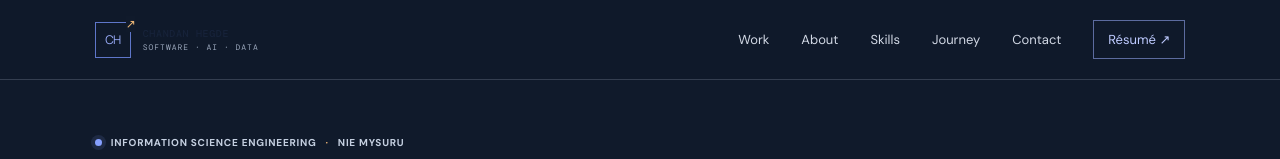
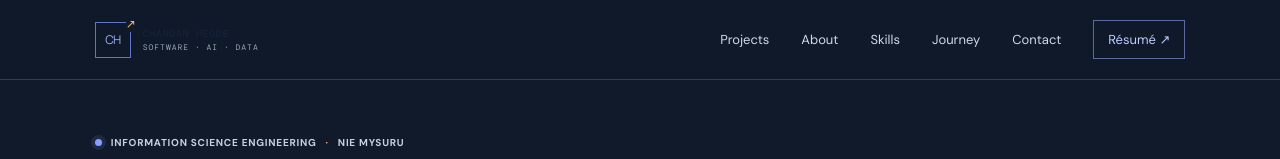
Before and after one commit to Chandan1303/my-portfolio, a React (Vite) app in the folder portfolio-3d/: page / in a window 1280 px wide. Shown: the top 159 px of the page. Built offline with nearby package versions, Linux system fonts and the light colour scheme.

Commit message:
Rename Work navigation to Projects

```diff
--- a/portfolio-3d/src/App.jsx
+++ b/portfolio-3d/src/App.jsx
@@ -24,7 +24,7 @@ const credentials = [
 const Arrow = ({up=false}) => <span aria-hidden="true">{up ? '↗' : '→'}</span>
 function Header() {
   const [open,setOpen] = useState(false)
-  const links = [['Work','#work'],['About','#about'],['Skills','#skills'],['Journey','#journey'],['Contact','#contact']]
+  const links = [['Projects','#work'],['About','#about'],['Skills','#skills'],['Journey','#journey'],['Contact','#contact']]
   return <header className="topbar"><a className="brand" href="#home"><span className="brand-stamp">CH<span>↗</span></span><span>CHANDAN HEGDE<small>SOFTWARE · AI · DATA</small></span></a><button className="nav-toggle" aria-label="Toggle navigation" aria-expanded={open} onClick={() => setOpen(!open)}>{open ? 'Close −' : 'Menu +'}</button><nav className={open ? 'main-nav nav-open' : 'main-nav'} aria-label="Main navigation">{links.map(([label,href]) => <a key={href} href={href} onClick={() => setOpen(false)}>{label}</a>)}<a className="nav-cv" href="/Chandan_Shridhar_Hegde_Resume.pdf" download>Résumé <Arrow up/></a></nav></header>
 }
 function Project({project}) {
```
